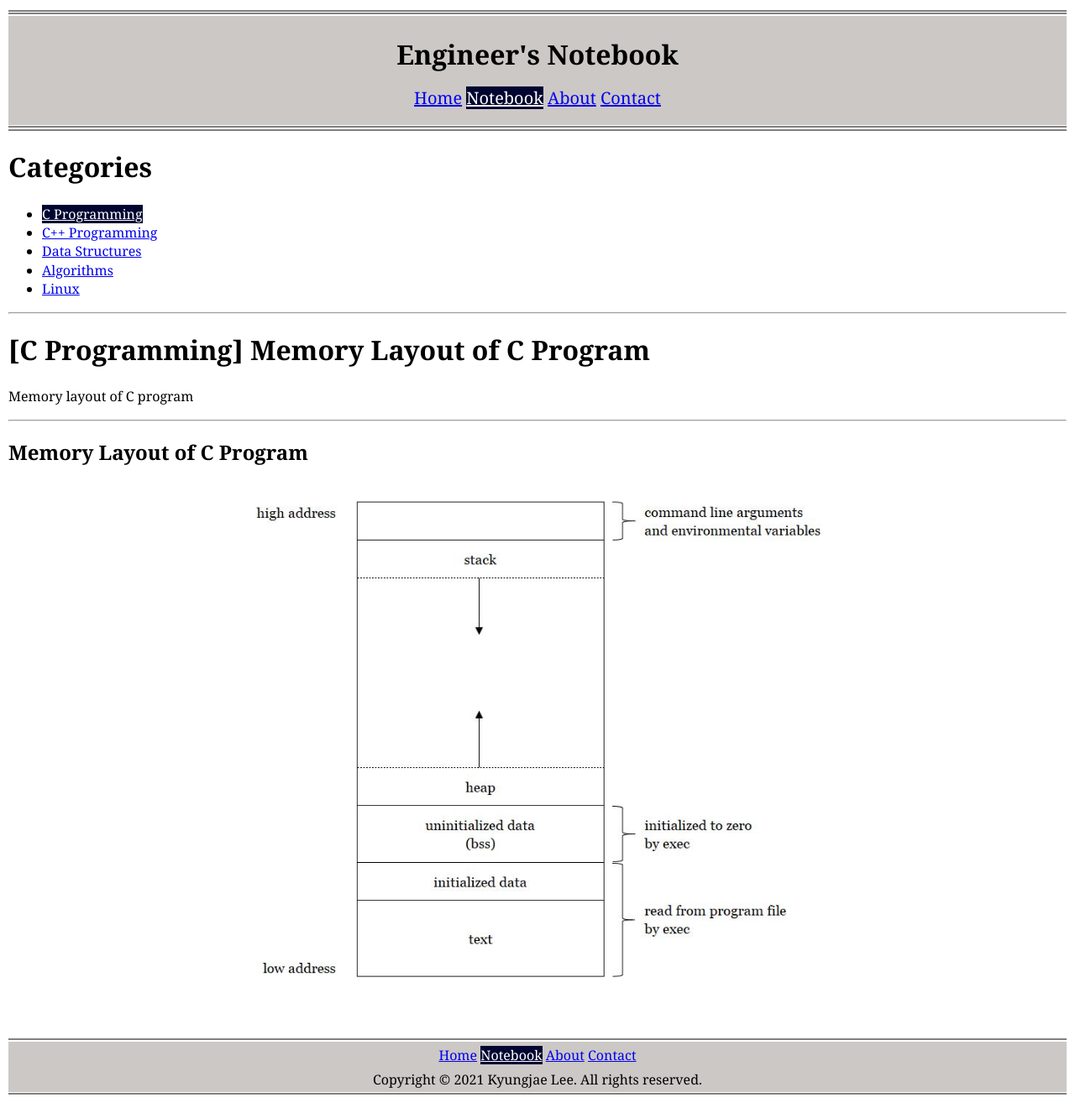
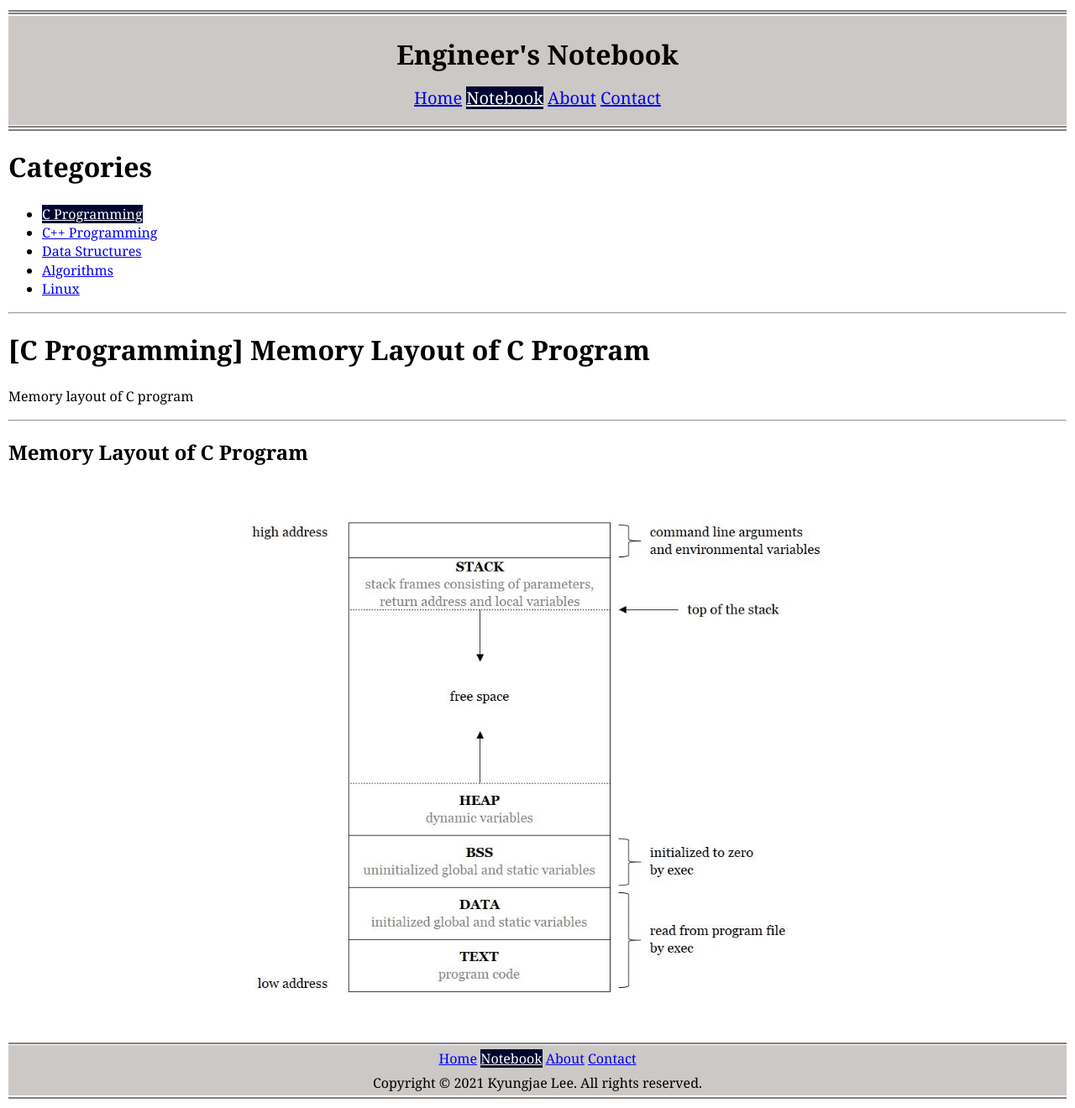
Before and after one commit to kyungjae-lee/kyungjae-lee.github.io, a Jekyll site: the page built from _posts/c-programming/2021-03-31-memory-layout-of-c-program.md, in a window 1280 px wide. Shown: the whole page at 84% size. Built offline with Jekyll 4.4.1, drawn with Linux system fonts in a browser that asks for light colours.

Commit message:
Update 'memory-layout-of-c-program.jpg', add a margin factor to the inline-img class

```diff
--- a/css/common.css
+++ b/css/common.css
@@ -38,7 +38,7 @@
 }
 
 .inline-img {
-    margin: 0 auto;
+    margin: 50px auto;
     display: block;
 	width: 700px;
 }
```
Also changed, not shown: img/c-programming/memory-layout-of-c-program.jpg.
